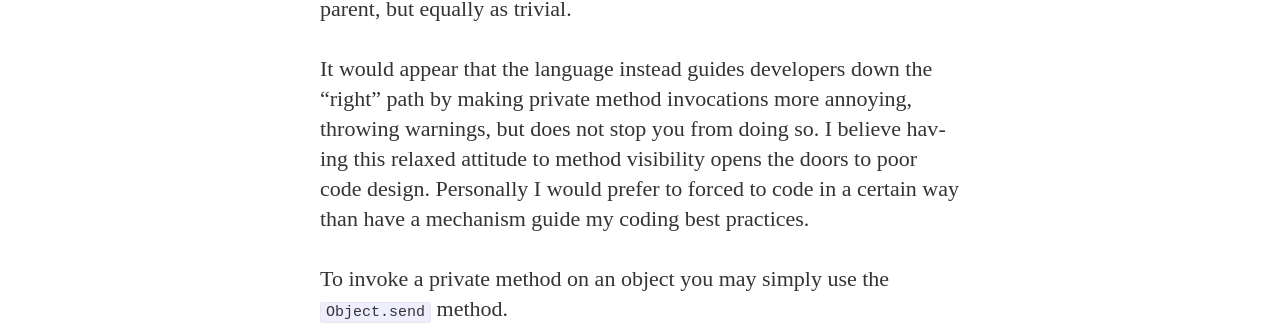
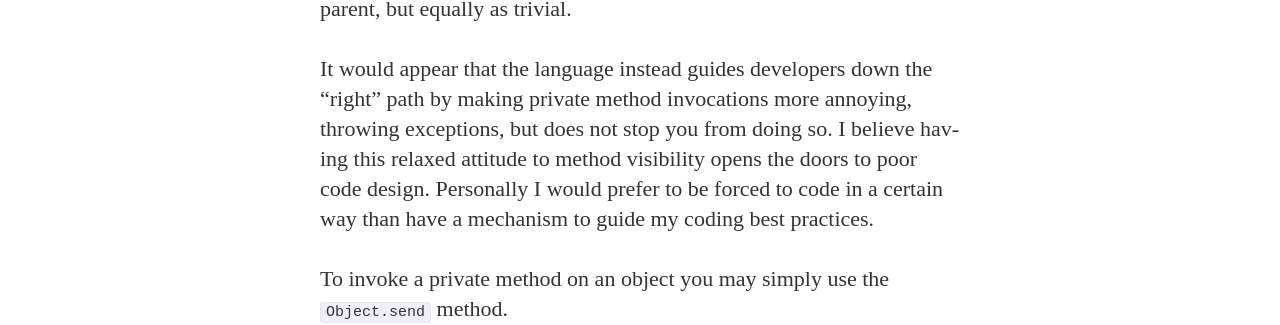
Before and after one commit to tomasbasham/tomasbasham.github.io, a Jekyll site: the page built from _posts/2017-03-06-5-things-i-hate-about-ruby.md, in a window 1280 px wide. Shown: the part 1500-1825 px from the top of the page. Built offline with Jekyll 4.4.1, drawn with Linux system fonts in a browser that asks for light colours; nearby versions of some CDN libraries; some web fonts are replaced; comment, search, counter and statistics services are not loaded.

Commit message:
Post fixes and prevent code from being hyphenated

```diff
--- a/_posts/2017-03-06-5-things-i-hate-about-ruby.md
+++ b/_posts/2017-03-06-5-things-i-hate-about-ruby.md
@@ -16,7 +16,7 @@ However I don't really believe you can trust an advocate who doesn’t know enou
 
 In Ruby there is no such thing as private or protected scope, at least semantically speaking. The `private` and `protected` keywords only act as hints to the interpreter not to allow access to methods outside their intended scope. This leads to a language feature that is not entirely transparent, but equally as trivial.
 
-It would appear that the language instead guides developers down the "right" path by making private method invocations more annoying, throwing warnings, but does not stop you from doing so. I believe having this relaxed attitude to method visibility opens the doors to poor code design. Personally I would prefer to forced to code in a certain way than have a mechanism guide my coding best practices.
+It would appear that the language instead guides developers down the "right" path by making private method invocations more annoying, throwing exceptions, but does not stop you from doing so. I believe having this relaxed attitude to method visibility opens the doors to poor code design. Personally I would prefer to be forced to code in a certain way than have a mechanism to guide my coding best practices.
 
 To invoke a private method on an object you may simply use the `Object.send` method.
 
--- a/_sass/_base.scss
+++ b/_sass/_base.scss
@@ -48,6 +48,7 @@ code {
 
 code {
   padding: 1px 5px;
+  hyphens: initial;
 }
 
 pre {
--- a/docker-compose.yml
+++ b/docker-compose.yml
@@ -18,7 +18,7 @@ services:
     command: ["htmlproofer ./_site --check-favicon --check-html --disable-external"]
 
   travis:
-    image: tomasbasham/travis:1.8.2
+    image: tomasbasham/travis:1.8.8
     volumes:
       - travis-data:/root/.travis
       - .:/usr/src/app
```
Also changed, not shown: _posts/2013-06-09-using-pdo.md (+2 -1 lines).
